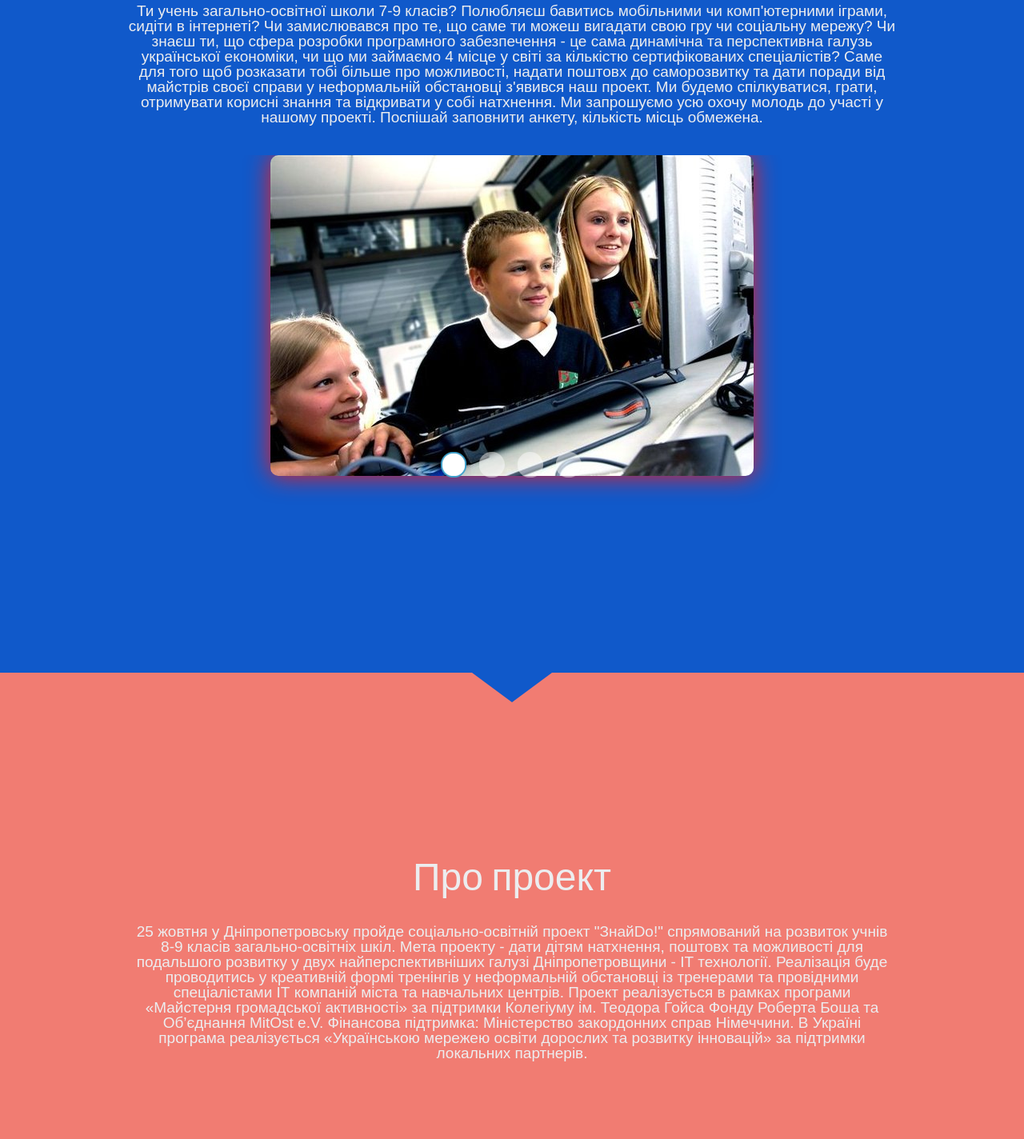
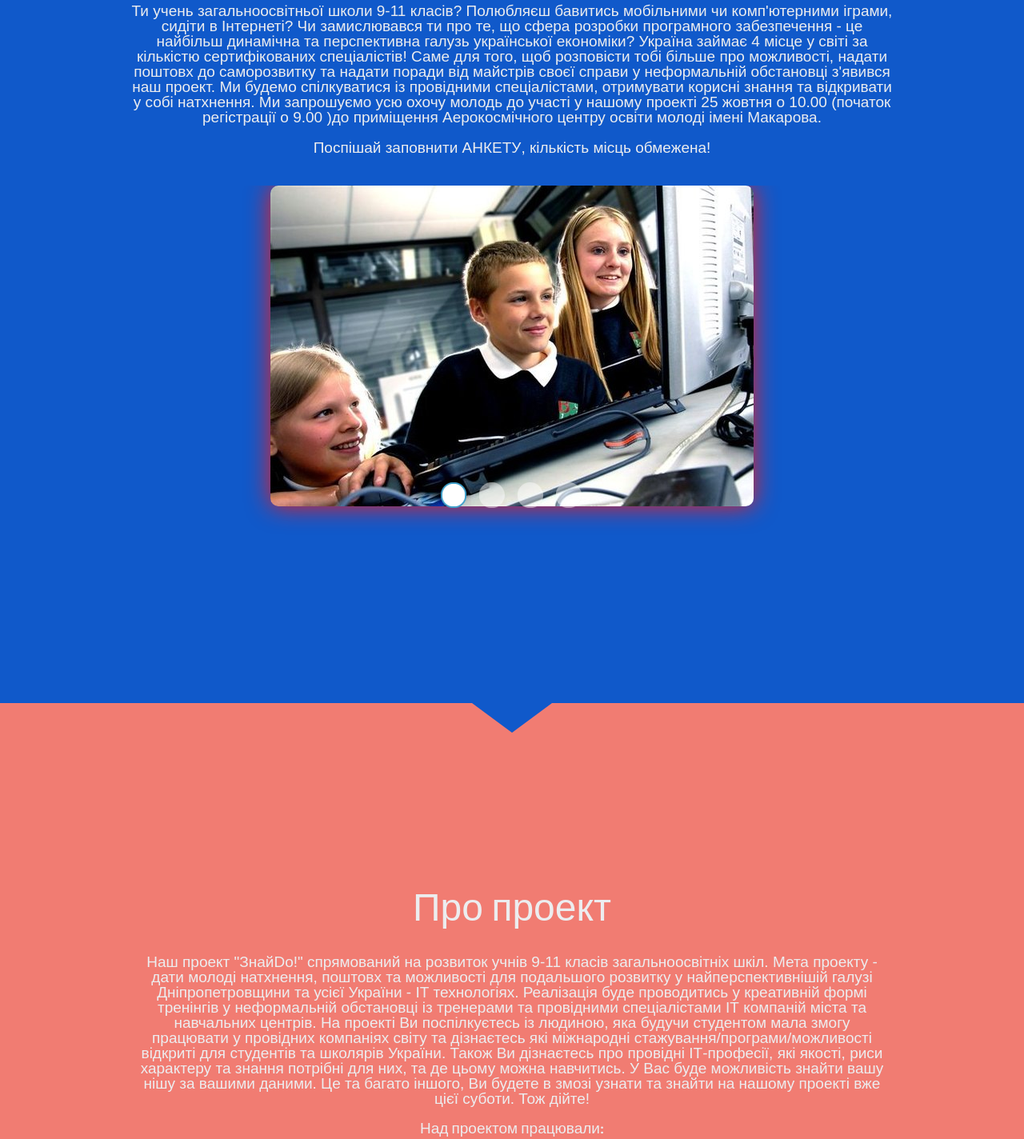
Before and after one commit to Stvad/stvad.github.io, a plain HTML site: page index.html in a window 1280 px wide. Shown: the part 197-1621 px from the top of the page at 80% size. Drawn offline with Linux system fonts and the light colour scheme.

Commit message:
grammar fix

```diff
--- a/index.html
+++ b/index.html
@@ -107,13 +107,10 @@
         <div id="page1" class="content">
             <div class="container_12">
                 <div class="text1">
-           Ти учень загально-освітної школи 7-9 класів? Полюбляєш бавитись мобільними чи комп'ютерними іграми, сидіти в інтернеті?
-            Чи замислювався про те, що саме ти можеш вигадати свою гру чи соціальну мережу?
-            Чи знаєш ти, що сфера розробки програмного забезпечення - це сама динамічна та перспективна галузь української економіки,
-             чи що ми займаємо 4 місце у світі за кількістю сертифікованих спеціалістів? Саме для того щоб розказати тобі більше про
-            можливості, надати поштовх до саморозвитку та дати поради від майстрів своєї справи у неформальній обстановці з'явився наш
-            проект. Ми будемо спілкуватися, грати, отримувати корисні знання та відкривати у собі натхнення. Ми запрошуємо усю охочу
-            молодь до участі у нашому проекті. Поспішай заповнити анкету, кількість місць обмежена.
+           Ти учень загальноосвітньої школи 9-11 класів? Полюбляєш бавитись мобільними чи комп'ютерними іграми, сидіти в Інтернеті? Чи замислювався ти про те, що сфера розробки програмного забезпечення - це найбільш динамічна та перспективна галузь української економіки? Україна займає 4 місце у світі за кількістю сертифікованих спеціалістів! Саме для того, щоб розповісти тобі більше про можливості, надати поштовх до саморозвитку та надати поради від майстрів своєї справи у неформальній обстановці з'явився наш проект. Ми будемо спілкуватися із провідними спеціалістами, отримувати корисні знання та відкривати у собі натхнення. Ми запрошуємо усю охочу молодь до участі у нашому проекті 25 жовтня о 10.00
+           (початок регістрації о 9.00 )до приміщення Аерокосмічного центру освіти молоді імені Макарова.
+           <br> <br>
+           Поспішай заповнити <a href="http://goo.gl/forms/llyvFF8Jfi">АНКЕТУ</a>, кількість місць обмежена!
              </div>
                 </div>
             <br><br>
@@ -158,19 +155,12 @@
 					<div class="slogan">
 						<h3>Про проект</h3>
 						<div class="text1">
-
-25 жовтня у Дніпропетровську пройде
-соціально-освітній проект "ЗнайDo!" спрямований на розвиток учнів 8-9
-класів загально-освітніх шкіл. Мета проекту - дати дітям натхнення,
-поштовх та можливості для подальшого розвитку у двух
-найперспективніших галузі Дніпропетровщини - ІТ технології.
-Реалізація буде проводитись у креативній формі
-тренінгів у неформальній обстановці із тренерами та провідними
-спеціалістами ІТ компаній міста та навчальних центрів.
- Проект реалізується в рамках програми «Майстерня громадської активності» за підтримки
-Колегіуму ім. Теодора Гойса Фонду Роберта Боша та Об’єднання MitOst e.V. Фінансова підтримка:
-Міністерство закордонних справ Німеччини. В Україні програма реалізується «Українською
-мережею освіти дорослих та розвитку інновацій» за підтримки локальних партнерів.
+Наш проект "ЗнайDo!" спрямований на розвиток учнів 9-11 класів загальноосвітніх шкіл. Мета проекту - дати молоді натхнення, поштовх та можливості для подальшого розвитку у найперспективнішій галузі Дніпропетровщини та усієї України - ІТ технологіях. Реалізація буде проводитись у креативній формі тренінгів у неформальній обстановці із тренерами та провідними спеціалістами ІТ компаній міста та навчальних центрів.
+На проекті Ви поспілкуєтесь із людиною, яка будучи студентом мала змогу працювати у провідних компаніях світу та дізнаєтесь які міжнародні стажування/програми/можливості відкриті для студентів та школярів України.
+Також Ви дізнаєтесь про провідні ІТ-професії, які якості, риси характеру та знання потрібні для них, та де цьому можна навчитись. У Вас буде можливість знайти вашу нішу за вашими даними.
+Це та багато іншого, Ви будете в змозі узнати та знайти на нашому проекті вже цієї суботи. Тож дійте!
+<br><br>
+<h4>Над проектом працювали:</h4>
 						</div>
 					</div>
 				</div>
@@ -184,16 +174,8 @@
 					</div>
 					</div>
 				</div>
-				<div class="grid_3">
-					<div class="box maxheight">
-                        <img src="Content/images/Head2.jpg" alt="">
-						<div class="text1">Сітало Владислав</div> Лектор.
-Учасник Google Summer of Code 2012. Проходив стажування в Microsoft Corporation.
-						<div class="mycontact">
-							<a href="https://www.linkedin.com/in/vladyslavsitalo">www.linkedin.com/in/vladyslavsitalo</a>
-						</div>
-					</div>
-				</div>
+
+
 				<div class="grid_3">
 					<div class="box maxheight">
                         <img src="Content/images/Head3.jpg" alt="">
@@ -219,6 +201,16 @@
 						<div class="text1">Шуляка Анастасія</div> Допомога у розробці проекта
 						<div class="mycontact">
 							<a href="Shulyaka@hotmail.com">Shulyaka@hotmail.com</a>
+						</div>
+					</div>
+				</div>
+                <div class="grid_3">
+					<div class="box maxheight">
+                        <img src="Content/images/Head2.jpg" alt="">
+				<div class="text1">Сітало Владислав</div> Лектор.
+Учасник Google Summer of Code 2012. Проходив стажування в Microsoft Corporation.
+						<div class="mycontact">
+							<a href="https://www.linkedin.com/in/vladyslavsitalo">www.linkedin.com/in/vladyslavsitalo</a>
 						</div>
 					</div>
 				</div>
@@ -254,8 +246,15 @@
 		<div id="page4" class="content">
 			<div class="container_12">
 				<div class="grid_12">
-					<h3>Наші партнери</h3>
+                    <div class="slogan">
+                    <h3>Наші партнери</h3>
+                    <div class="text1">
+					Проект реалізується в рамках програми «Майстерня громадської активності» за підтримки Колегіуму ім. Теодора Гойса, Фонду Роберта Боша та Об’єднання MitOste.V. Фінансова підтримка: Міністерство закордонних справ Німеччини. В Україні програма реалізується
+					«Українською мережею освіти дорослих та розвитку інновацій» за підтримки локальних партнерів.
+					</div>
+                        </div>
 				</div>
+
 				<div class="companies">
 					<div class="grid_3">
                         <img src="Content/images/Ulogo1.jpg" />
@@ -295,6 +294,7 @@
 						<a href="http://www.auswaertiges-amt.de">www.auswaertiges-amt.de</a>
 					</div>
 				</div>
+
                       	<<!--div class="grid_3">
                               <img src="Content/images/logoShag1.jpg" />
 						<div class="text1">Комп'юторна академія Шаг</div>
@@ -346,9 +346,10 @@
 					</div>
 					<div class="grid_5 prefix_1">
                         <br>
-                         <br>
+                       <br>
                         <br>
                         <img src="Content/images/lp2.jpg" />
+                        <div class="text1" > Змінюй світ вже сьогодні!</div>
 			</div>
 		</div>
 <!--==============================footer=================================-->
```
